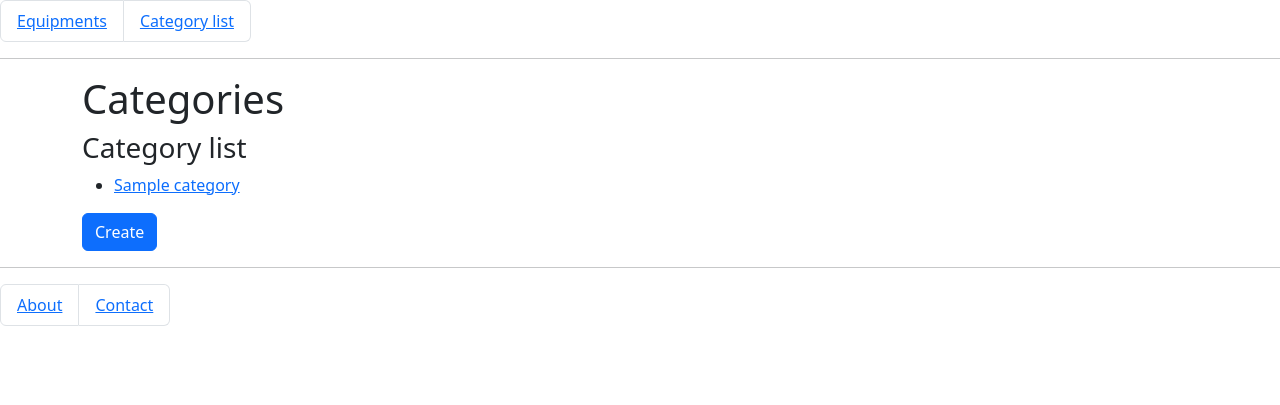
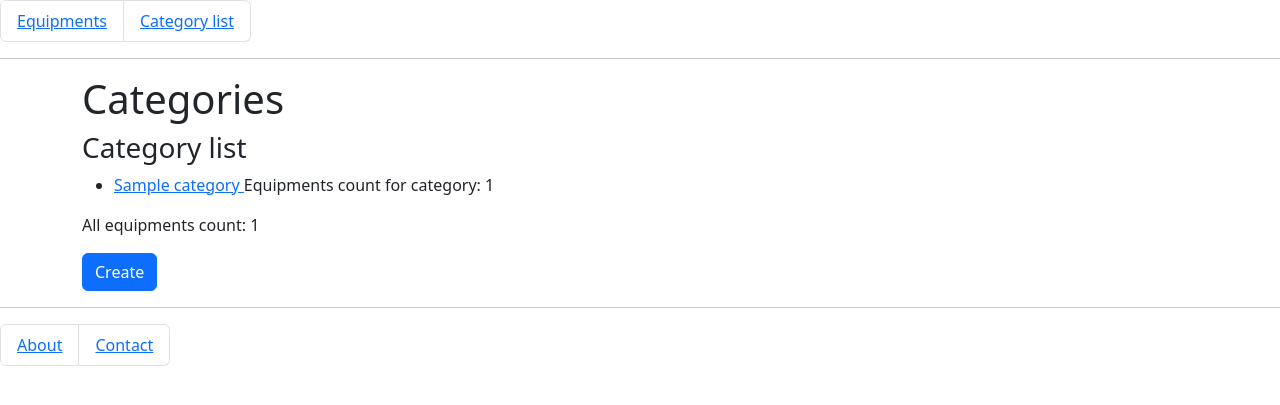
Before and after one commit to Chooook/otus_django, a Django app: template equipment/templates/equipment/category_list.html in a window 1280 px wide. Shown: the top 405 px of the page. Run offline with Django 4.2, Linux system fonts and the light colour scheme; the template is opened without the code that fills it: most values are stand-ins (such as "Sample title", 1, 10 or a date in 2020); some libraries are stand-ins or nearby versions.

Commit message:
feature(equipment templates) add equipments count for category with cache

```diff
--- a/equipment/templates/equipment/category_list.html
+++ b/equipment/templates/equipment/category_list.html
@@ -14,9 +14,11 @@
                     <a href="{% url 'equipment:category-detail' pk=category.pk %}">
                         {{ category }}
                     </a>
+                    Equipments count for category: {{ category.equipments_count }}
                 </li>
             {% endfor %}
         </ul>
+        <p>All equipments count: {{ all_equipments_count }}</p>
     {% else %}
         <h4>There is no categories yet</h4>
     {% endif %}
```
